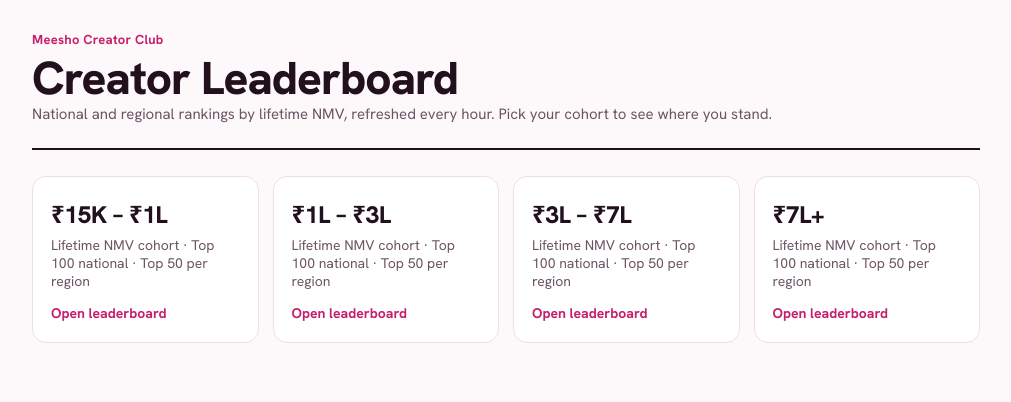
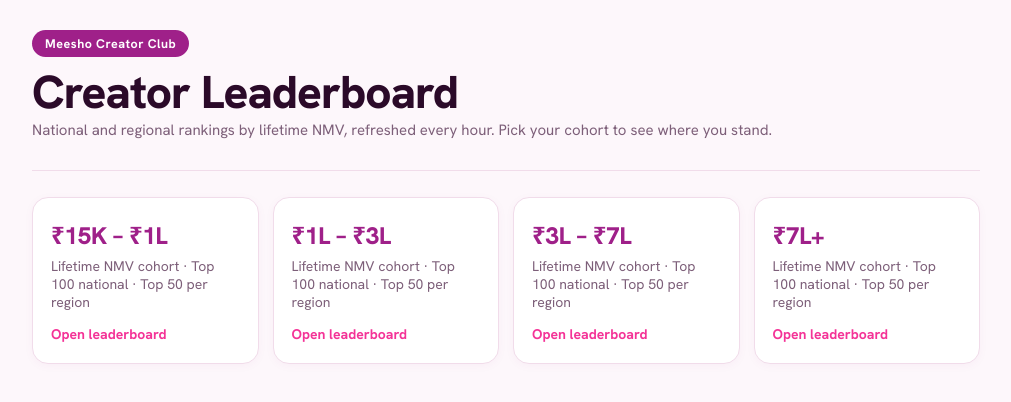
Before and after one commit to ayushtekriwal01/leaderborad_trial, a Next.js app: page / in a window 1280 px wide. Shown: the top 402 px of the page, without its empty margins (134-1145 px from the left). Built offline with nearby package versions, Linux system fonts and the light colour scheme.

Commit message:
Restyle with Meesho brand palette (#9F2089 / #F43397)

```diff
--- a/app/globals.css
+++ b/app/globals.css
@@ -1,17 +1,18 @@
-/* Rani-pink on plum-ink: rankings board for an Instagram-first creator audience.
-   The one loud element is the primary-rank column; everything else stays quiet. */
+/* Meesho Creator Club leaderboard — brand palette: Meesho purple #9F2089, Meesho pink #F43397.
+   One loud element: the primary-rank column. Everything else stays quiet and clean. */
 
 :root {
-  --paper: #fdf9fb;
-  --ink: #22101c;
-  --ink-soft: #6d5464;
-  --line: #efdde8;
-  --accent: #c71e6b;      /* deep rani pink — primary rank, actions */
-  --accent-soft: #fbe8f1;
-  --gold: #a8780a;
-  --gold-soft: #faf1d8;
+  --paper: #fdf7fb;
+  --ink: #2b0a29;
+  --ink-soft: #7d5f79;
+  --line: #f1dcea;
+  --primary: #9f2089;      /* Meesho purple */
+  --primary-soft: #fbe9f5;
+  --pink: #f43397;         /* Meesho pink */
+  --gold: #a4770b;
+  --gold-soft: #fbf2d9;
   --card: #ffffff;
-  --radius: 14px;
+  --radius: 16px;
 }
 
 * { box-sizing: border-box; }
@@ -27,59 +28,62 @@
 .wrap { max-width: 980px; margin: 0 auto; padding: 0 16px 96px; }
 
 /* ---------- header ---------- */
-.masthead { padding: 28px 0 10px; border-bottom: 2px solid var(--ink); }
+.masthead { padding: 30px 0 14px; border-bottom: 1.5px solid var(--line); }
 .masthead .brand {
-  font-size: 13px; font-weight: 700; letter-spacing: 0.02em;
-  color: var(--accent); text-decoration: none;
+  display: inline-block; background: var(--primary); color: #fff;
+  font-size: 12.5px; font-weight: 700; letter-spacing: 0.04em;
+  padding: 5px 13px; border-radius: 999px; text-decoration: none;
 }
 .masthead h1 {
-  margin: 6px 0 2px; font-size: clamp(30px, 6vw, 46px);
+  margin: 12px 0 4px; font-size: clamp(30px, 6vw, 46px);
   font-weight: 800; letter-spacing: -0.02em; line-height: 1.02;
 }
-.masthead .sub { margin: 0 0 14px; color: var(--ink-soft); font-size: 15px; }
+.masthead .sub { margin: 0 0 16px; color: var(--ink-soft); font-size: 15px; }
 .updated { font-size: 13px; color: var(--ink-soft); }
-.updated b { color: var(--ink); font-weight: 600; }
+.updated b { color: var(--primary); font-weight: 700; }
 
-/* ---------- cohort switcher (index + page) ---------- */
-.cohort-row { display: flex; gap: 8px; flex-wrap: wrap; margin: 14px 0 0; }
+/* ---------- cohort switcher ---------- */
+.cohort-row { display: flex; gap: 8px; flex-wrap: wrap; margin: 4px 0 0; }
 .cohort-chip {
   border: 1.5px solid var(--line); background: var(--card);
-  padding: 7px 13px; border-radius: 999px; font-size: 14px; font-weight: 600;
+  padding: 7px 14px; border-radius: 999px; font-size: 14px; font-weight: 600;
   text-decoration: none; color: var(--ink-soft);
 }
-.cohort-chip.active { border-color: var(--accent); color: var(--accent); background: var(--accent-soft); }
+.cohort-chip:hover { border-color: var(--pink); color: var(--primary); }
+.cohort-chip.active { border-color: var(--primary); color: #fff; background: var(--primary); }
 
 /* ---------- tabs ---------- */
 .tabs {
   display: flex; gap: 4px; margin: 18px 0 14px; padding: 4px;
-  background: #f6ecf2; border-radius: 12px; width: fit-content; max-width: 100%;
+  background: #f7e8f2; border-radius: 999px; width: fit-content; max-width: 100%;
   overflow-x: auto;
 }
 .tabs button {
   border: 0; background: transparent; font: inherit; font-weight: 600;
-  padding: 8px 16px; border-radius: 9px; cursor: pointer; color: var(--ink-soft);
+  padding: 8px 18px; border-radius: 999px; cursor: pointer; color: var(--ink-soft);
   white-space: nowrap;
 }
-.tabs button[aria-selected="true"] { background: var(--ink); color: #fff; }
-.tabs button:focus-visible { outline: 2px solid var(--accent); outline-offset: 2px; }
+.tabs button[aria-selected="true"] { background: var(--primary); color: #fff; }
+.tabs button:focus-visible { outline: 2px solid var(--pink); outline-offset: 2px; }
 
 /* ---------- search ---------- */
 .search { position: relative; margin: 18px 0 6px; }
 .search input {
   width: 100%; font: inherit; font-size: 16px;
-  padding: 13px 16px 13px 42px; border-radius: var(--radius);
+  padding: 13px 16px 13px 42px; border-radius: 999px;
   border: 1.5px solid var(--line); background: var(--card); color: var(--ink);
 }
-.search input:focus { outline: none; border-color: var(--accent); }
-.search .icon { position: absolute; left: 14px; top: 50%; transform: translateY(-50%); color: var(--ink-soft); }
+.search input:focus { outline: none; border-color: var(--primary); box-shadow: 0 0 0 3px var(--primary-soft); }
+.search .icon { position: absolute; left: 16px; top: 50%; transform: translateY(-50%); color: var(--ink-soft); }
 
 .result-card {
-  border: 1.5px solid var(--line); border-left: 4px solid var(--accent);
+  border: 1.5px solid var(--line); border-left: 4px solid var(--primary);
   background: var(--card); border-radius: var(--radius);
   padding: 14px 16px; margin: 10px 0;
+  box-shadow: 0 2px 10px rgba(159, 32, 137, 0.05);
 }
 .result-card .handle { font-weight: 700; font-size: 17px; }
-.result-card .cohort-tag { color: var(--accent); font-weight: 600; font-size: 13px; margin-left: 8px; }
+.result-card .cohort-tag { color: var(--primary); font-weight: 700; font-size: 13px; margin-left: 8px; }
 .result-grid { display: grid; grid-template-columns: repeat(auto-fit, minmax(110px, 1fr)); gap: 10px; margin-top: 10px; }
 .result-grid .cell small { display: block; color: var(--ink-soft); font-size: 12px; margin-bottom: 2px; }
 .result-grid .cell span { font-weight: 700; font-variant-numeric: tabular-nums; }
@@ -87,36 +91,39 @@
 .result-empty { color: var(--ink-soft); padding: 12px 2px; font-size: 15px; }
 
 /* ---------- table ---------- */
-.board { border: 1.5px solid var(--line); border-radius: var(--radius); background: var(--card); overflow: hidden; }
+.board {
+  border: 1px solid var(--line); border-top: 3px solid var(--primary);
+  border-radius: var(--radius); background: var(--card); overflow: hidden;
+  box-shadow: 0 4px 18px rgba(159, 32, 137, 0.06);
+}
 .table-scroll { overflow-x: auto; -webkit-overflow-scrolling: touch; }
 table { border-collapse: collapse; width: 100%; min-width: 640px; }
 thead th {
-  text-align: left; font-size: 12.5px; font-weight: 600; color: var(--ink-soft);
-  padding: 12px 14px; border-bottom: 1.5px solid var(--line); background: var(--card);
+  text-align: left; font-size: 12.5px; font-weight: 700; color: var(--ink-soft);
+  padding: 13px 14px; border-bottom: 1.5px solid var(--line); background: #fcf2f9;
   white-space: nowrap;
 }
 tbody td {
-  padding: 12px 14px; border-bottom: 1px solid var(--line);
+  padding: 13px 14px; border-bottom: 1px solid var(--line);
   font-size: 15px; white-space: nowrap; font-variant-numeric: tabular-nums;
 }
 tbody tr:last-child td { border-bottom: 0; }
+tbody tr:hover td { background: #fdf3fa; }
 
 /* primary rank — the loud column */
 .rank-primary {
   position: sticky; left: 0; background: var(--card);
-  font-weight: 800; font-size: 19px; color: var(--accent);
+  font-weight: 800; font-size: 19px; color: var(--primary);
   min-width: 64px; box-shadow: 1px 0 0 var(--line);
 }
-thead .rank-primary { font-size: 12.5px; font-weight: 600; color: var(--ink-soft); }
-tr.top3 .rank-primary { color: var(--gold); }
+thead .rank-primary { font-size: 12.5px; font-weight: 700; color: var(--ink-soft); background: #fcf2f9; }
+tr.top3 .rank-primary { color: var(--gold); background: var(--gold-soft); }
 tr.top3 td { background: linear-gradient(90deg, var(--gold-soft) 0, transparent 240px); }
-tr.top3 .rank-primary { background: var(--gold-soft); }
+tr.top3:hover td { background: linear-gradient(90deg, var(--gold-soft) 0, transparent 240px); }
 
 .handle-cell { font-weight: 600; }
 .nmv-cell { font-weight: 700; }
 .dim { color: var(--ink-soft); }
-
-.board-foot { padding: 10px 14px; font-size: 12.5px; color: var(--ink-soft); border-top: 1.5px solid var(--line); }
 
 /* ---------- states ---------- */
 .state { padding: 48px 16px; text-align: center; color: var(--ink-soft); }
@@ -131,10 +138,11 @@
 .cohort-card {
   display: block; text-decoration: none; background: var(--card);
   border: 1.5px solid var(--line); border-radius: var(--radius); padding: 20px 18px;
+  box-shadow: 0 2px 10px rgba(159, 32, 137, 0.04);
 }
-.cohort-card:hover { border-color: var(--accent); }
-.cohort-card .range { font-size: 24px; font-weight: 800; letter-spacing: -0.01em; }
+.cohort-card:hover { border-color: var(--primary); }
+.cohort-card .range { font-size: 24px; font-weight: 800; letter-spacing: -0.01em; color: var(--primary); }
 .cohort-card .desc { color: var(--ink-soft); font-size: 14px; margin-top: 6px; }
-.cohort-card .go { color: var(--accent); font-weight: 700; font-size: 14px; margin-top: 14px; }
+.cohort-card .go { color: var(--pink); font-weight: 700; font-size: 14px; margin-top: 14px; }
 
 @media (prefers-reduced-motion: reduce) { * { transition: none !important; animation: none !important; } }
```
